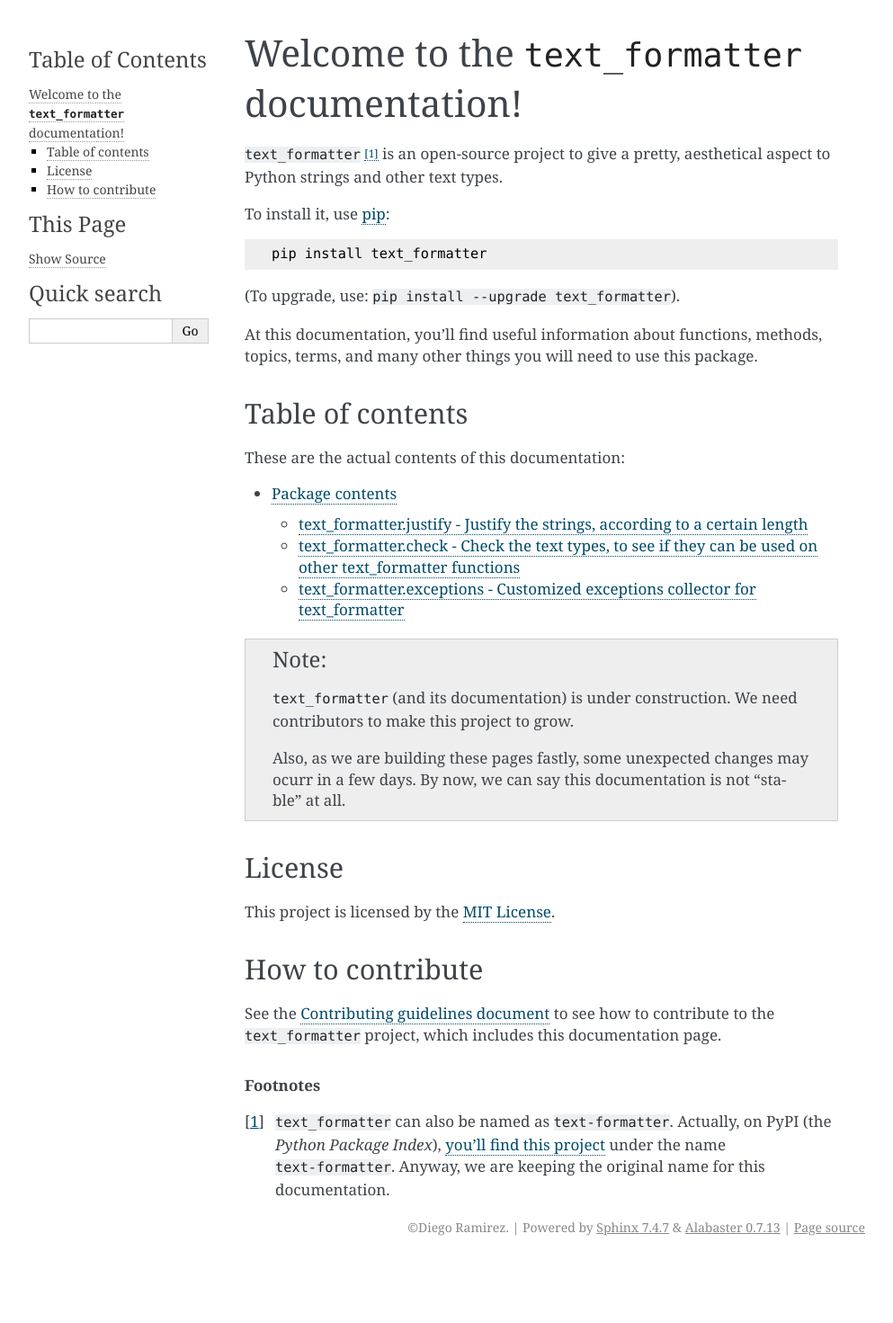
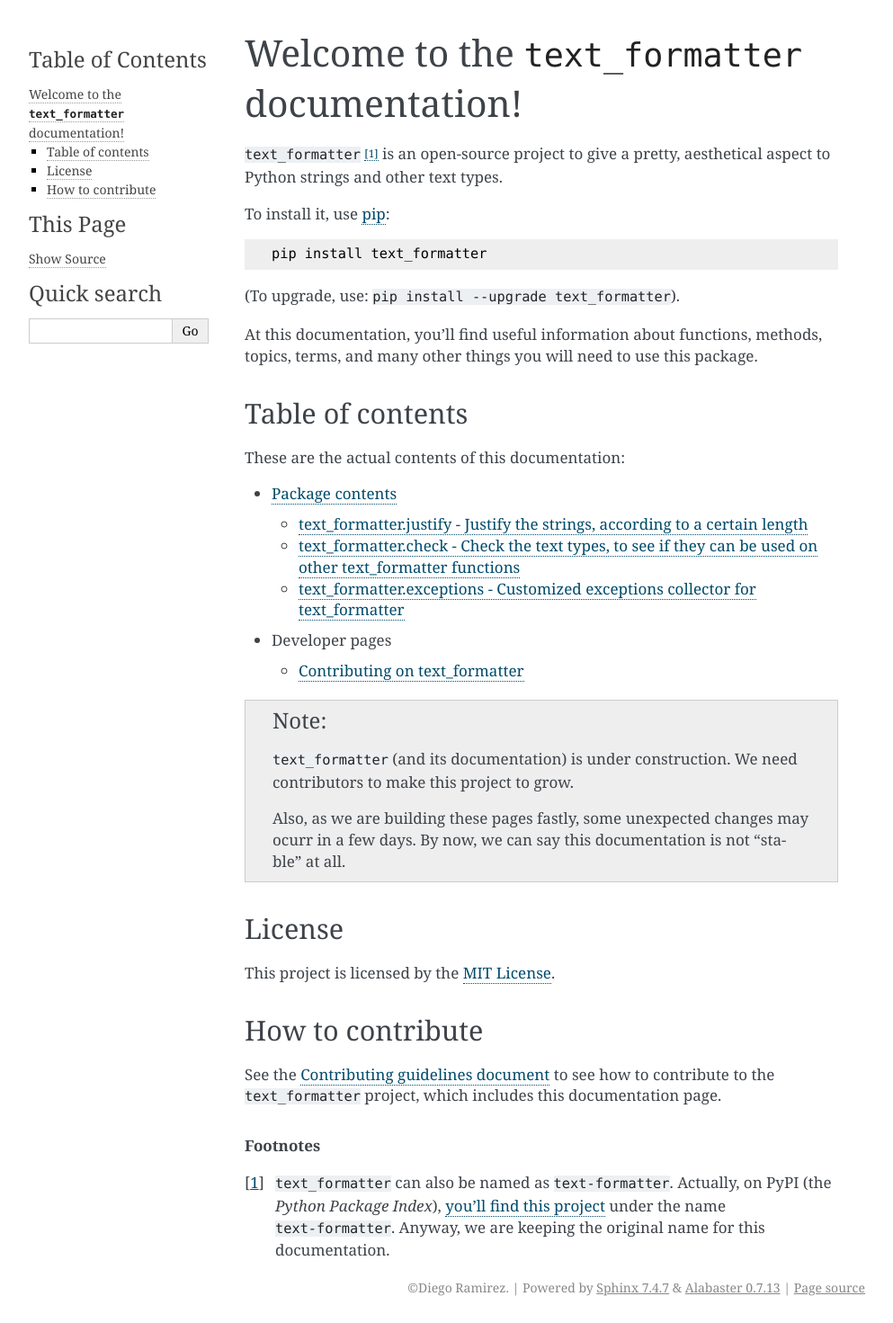
Before and after one commit to DiddiLeija/text_formatter, a Sphinx documentation site: the page built from docs/index.rst, in a window 1280 px wide. Shown: the whole page at 90% size, without its empty margins (148-1141 px from the left). Built offline with Sphinx 7.4.7, drawn with Linux system fonts in a browser that asks for light colours; before the commit the page ends 1404 px from its top, so only the background shows below that.

Commit message:
Update index.rst
Add more references.

```diff
--- a/docs/index.rst
+++ b/docs/index.rst
@@ -27,6 +27,10 @@ These are the actual contents of this documentation:
   * :ref:`module-check`
   * :ref:`module-exceptions`
 
+* Developer pages
+
+  * :ref:`contributions-page`
+
 .. note::
 
    ``text_formatter`` (and its documentation) is under construction. We need contributors to make this project
```
